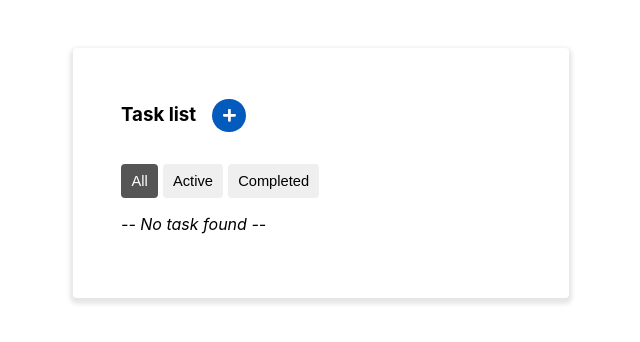
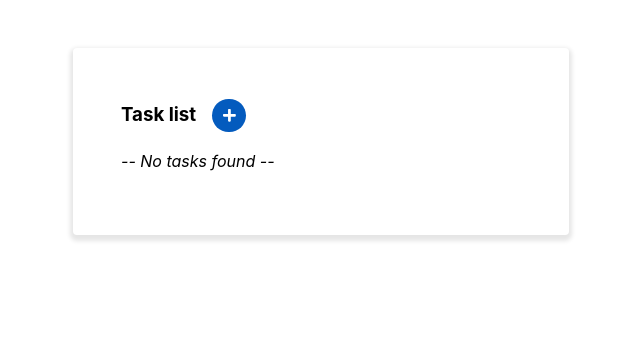
Before and after one commit to singha-cz/a-todo, a React (Create React App) app: page / in a window 1280 px wide. Shown: the top 342 px of the page, without its empty margins (319-959 px from the left). Built offline with nearby package versions, Linux system fonts and the light colour scheme.

Commit message:
no tasks = hide filters

```diff
--- a/src/components/Filters/Filters.js
+++ b/src/components/Filters/Filters.js
@@ -6,7 +6,6 @@ import css from './Filters.module.scss';
 const Filters = () => {
     const [tasks, handlers, filter] = useContext(TodoContext);
     const {doFilter} = handlers || {};
-    console.log(filter)
     return <div className={css.filters}>
         <Button color={filter==="all"?"dark":"secondary"} onClick={()=>doFilter("all")}>
             All
--- a/src/components/TaskList/TaskList.js
+++ b/src/components/TaskList/TaskList.js
@@ -78,7 +78,10 @@ const TaskList = () => {
                title={"Search/filter tasks by title. Click Esc to remove the filter."}
             />
          }
-         <Filters />
+         {
+            tasks.filter(item => item.saved).length > 0 &&
+            <Filters />
+         }
          <p>
             {
                taskCount > 0 &&
@@ -88,7 +91,7 @@ const TaskList = () => {
          <div>
             {
                filteredTasks.length < 1 &&
-               <p><em>-- No task found --</em></p>
+               <p><em>-- No tasks found --</em></p>
             }
             <ul className={css.taskList}>
                {taskList}
```
